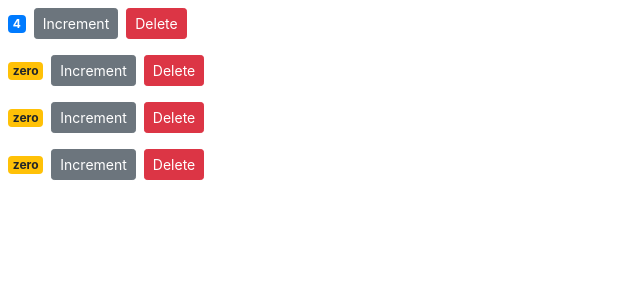
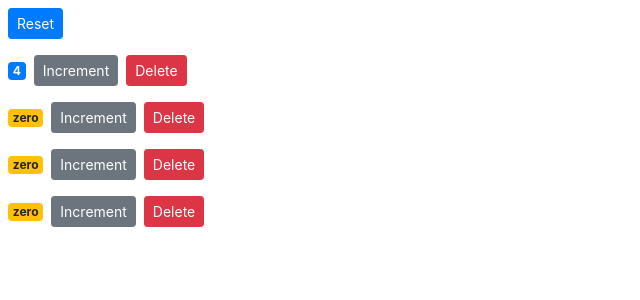
Before and after one commit to BenMukebo/counter, a React (Create React App) app: page / in a window 1280 px wide. Shown: the top 300 px of the page, without its empty margins (0-640 px from the left). Built offline with nearby package versions, Linux system fonts and the light colour scheme.

Commit message:
Add the Reset button and handle the click events to it .

```diff
--- a/src/components/counter.jsx
+++ b/src/components/counter.jsx
@@ -16,6 +16,7 @@ class Counter extends Component {
       <div>
         {/* {this.props.children} */}
         {/* <h4>{this.props.id}</h4> */}
+
         <span className={this.getBadgeClasses()}>{this.formatCount()}</span>
         <button
           onClick={() => this.handleIncrement({ product: 1 })}
--- a/src/components/counters.jsx
+++ b/src/components/counters.jsx
@@ -14,13 +14,26 @@ class Counters extends Component {
   handleDelete = (counterId) => {
     // console.log("Event Handler Called", counterId); // 1.1 // 2.1
     // console.log("Event Handler Called", counterId.id); // 1.2 // 2.2
-    const newCounter = this.state.counters.filter((c) => c.id !== counterId); // c.id !== counterId.id
-    this.setState({ counters: newCounter });
+    const counter = this.state.counters.filter((c) => c.id !== counterId); // c.id !== counterId.id
+    this.setState({ counters: counter });
+  };
+
+  handleReset = () => {
+    const setCounter = this.state.counters.map((c) => {
+      c.value = 0;
+      return c;
+    });
+    this.setState({ counters: setCounter });
   };
 
   render() {
     return (
       <div>
+        <button
+          onClick={() => this.handleReset}
+          className="btn btn-primary btn-sm m-2">
+          Reset
+        </button>
         {this.state.counters.map((counter) => (
           <Counter
             key={counter.id}
```
